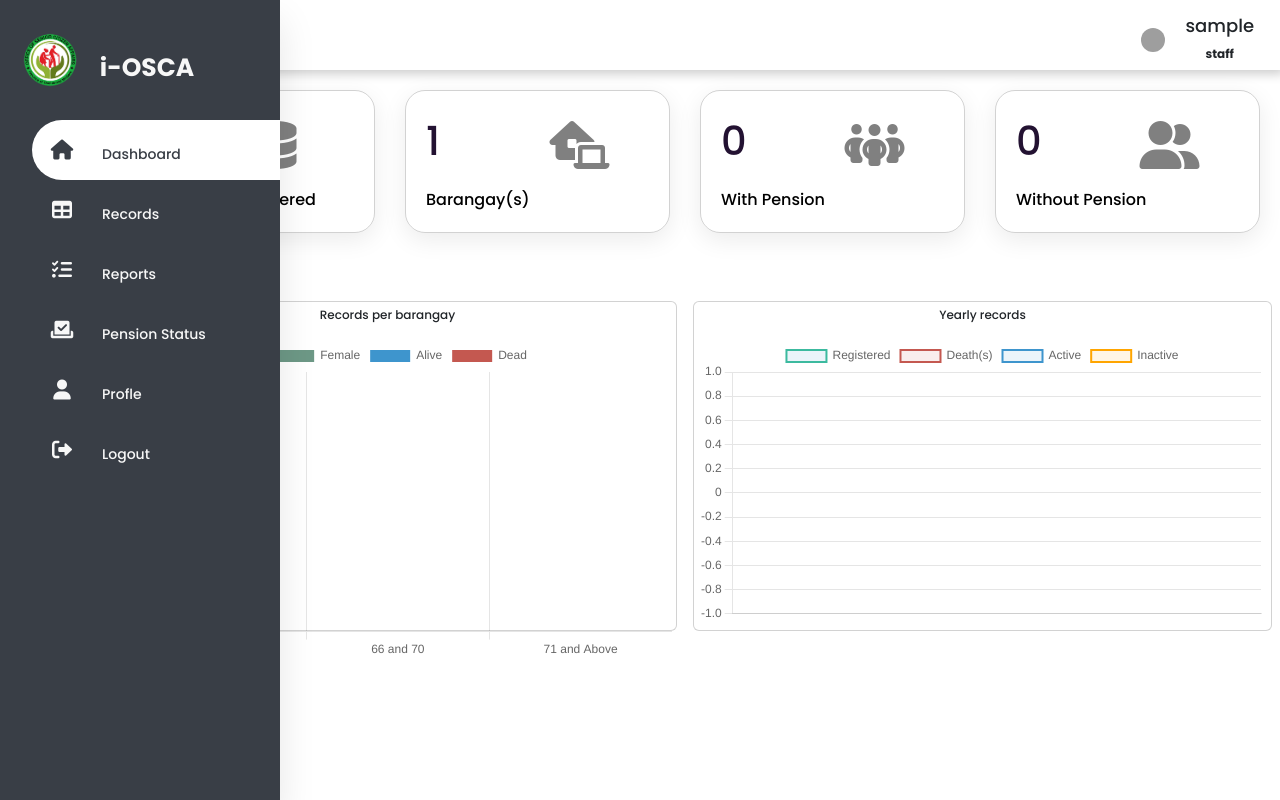
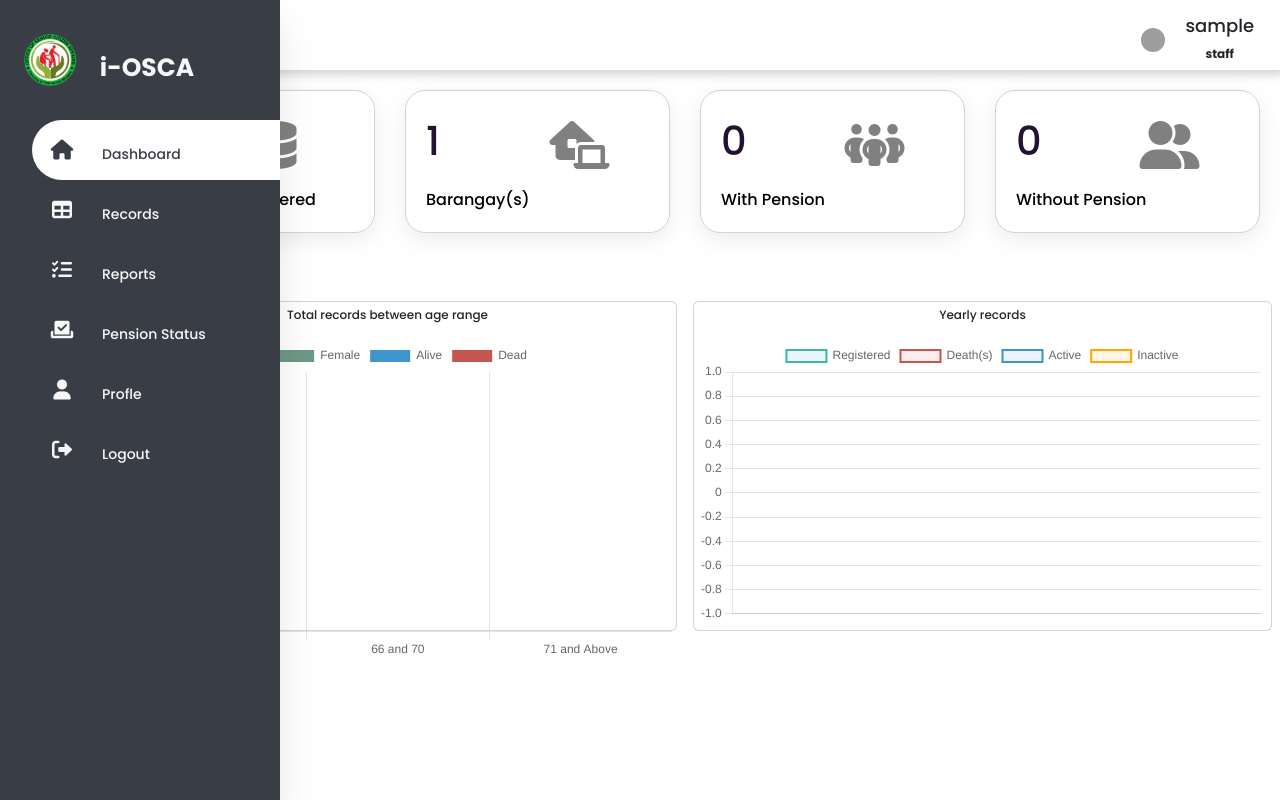
Before and after one commit to kntjrld/i-osca, a PHP site: page /dashboard.php in a window 1280 px wide. Run offline with PHP 8.4, Linux system fonts and the light colour scheme; the visitor is signed in with stand-in values (Sample User, id 1); tables that the repository leaves empty or names only in its code hold one stand-in row (values such as "Sample post"); grey boxes are pictures that could not be loaded.

Commit message:
update graph title

```diff
--- a/dashboard.php
+++ b/dashboard.php
@@ -146,7 +146,7 @@ if (isset($_SESSION['user_id']) && isset($_SESSION['user_name'])) {
             </div>
             <div class="graph">
                 <div class="chart-container card m-2 p-1">
-                    <p class="ms-auto me-auto" style="font-size:12px;">Records per barangay</p>
+                    <p class="ms-auto me-auto" style="font-size:12px;"><?php if($ulevel == 'admin'){echo'Total Records per barangay';}else{echo 'Total records between age range';} ?></p>
                     <canvas id="myChart"></canvas>
                 </div>
                 <div class="chart-container card m-2 p-1">
```
